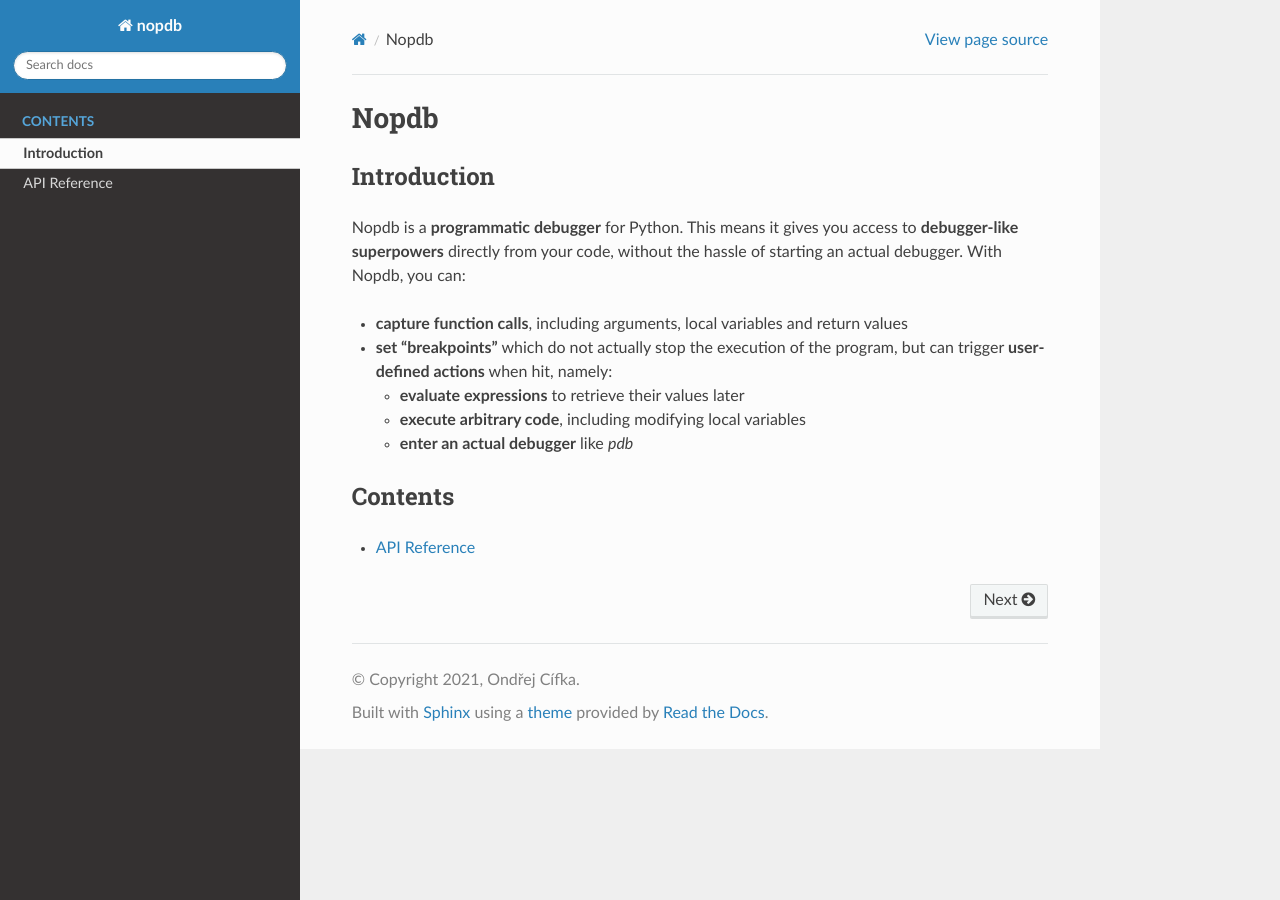
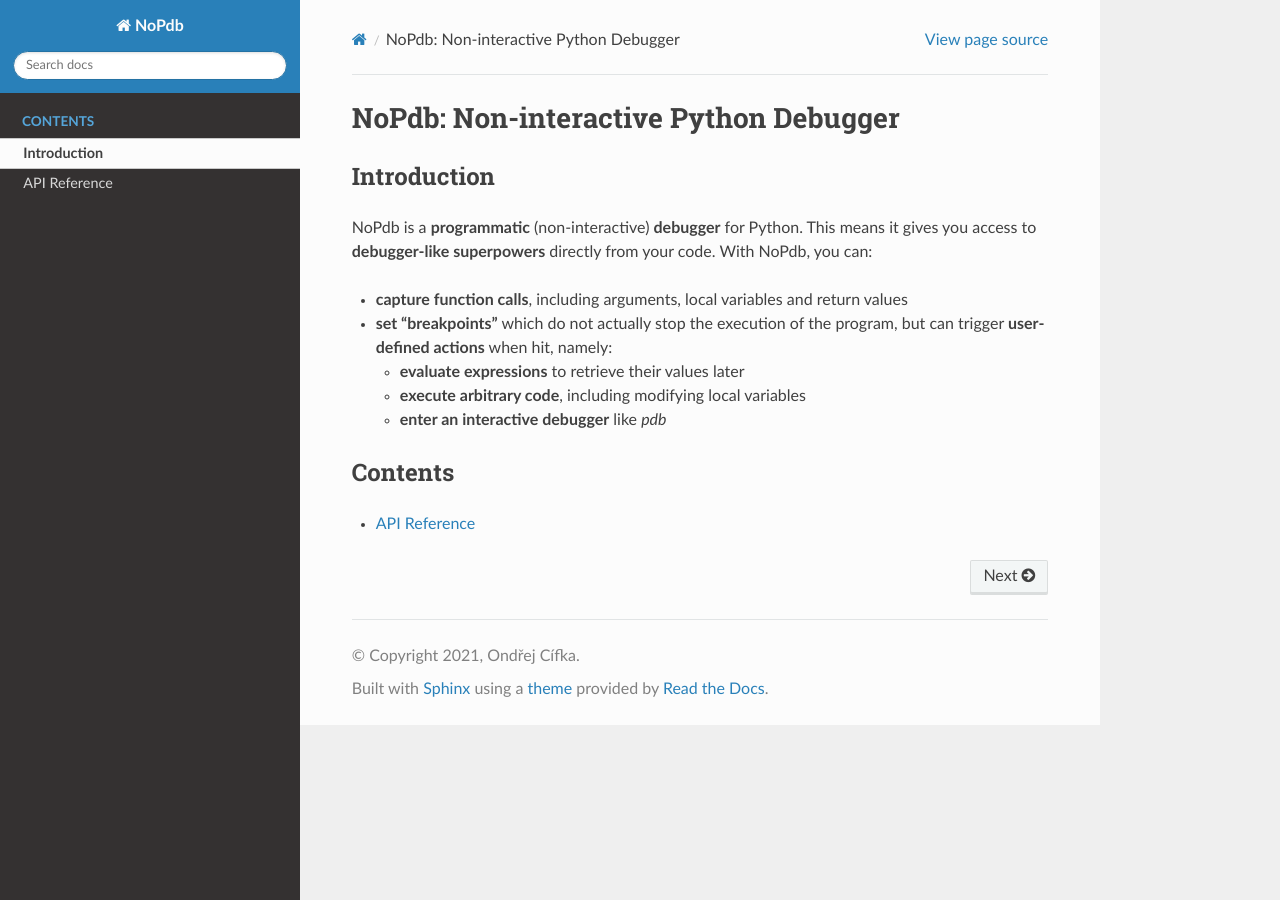
Before and after one commit to cifkao/nopdb, a Sphinx documentation site: the page built from docs/index.rst, in a window 1280 px wide. Built offline with Sphinx 7.4.7 and the Read the Docs theme 2.0.0, drawn with Linux system fonts in a browser that asks for light colours.

Commit message:
Nopdb -> NoPdb

```diff
--- a/docs/api.rst
+++ b/docs/api.rst
@@ -10,7 +10,7 @@ API Reference
 
 .. autofunction:: get_nopdb
 
-.. autoclass:: Nopdb
+.. autoclass:: NoPdb
     :members:
     :undoc-members:
 
--- a/docs/conf.py
+++ b/docs/conf.py
@@ -17,7 +17,7 @@ sys.path.insert(0, os.path.abspath(".."))
 
 # -- Project information -----------------------------------------------------
 
-project = "nopdb"
+project = "NoPdb"
 copyright = "2021, Ondřej Cífka"
 author = "Ondřej Cífka"
 
--- a/docs/index.rst
+++ b/docs/index.rst
@@ -1,12 +1,11 @@
-Nopdb
-========
+NoPdb: Non-interactive Python Debugger
+======================================
 
 Introduction
 ------------
 
-Nopdb is a **programmatic debugger** for Python. This means it gives you access to
-**debugger-like superpowers** directly from your code, without the hassle of starting
-an actual debugger. With Nopdb, you can:
+NoPdb is a **programmatic** (non-interactive) **debugger** for Python. This means it gives you access to
+**debugger-like superpowers** directly from your code. With NoPdb, you can:
 
 * **capture function calls**, including arguments, local variables and return values
 * **set "breakpoints"** which do not actually stop the execution of the program, but
@@ -14,7 +13,7 @@ an actual debugger. With Nopdb, you can:
 
   * **evaluate expressions** to retrieve their values later
   * **execute arbitrary code**, including modifying local variables
-  * **enter an actual debugger** like `pdb`
+  * **enter an interactive debugger** like `pdb`
 
 Contents
 --------
```
Also changed, not shown: 1 other file.
